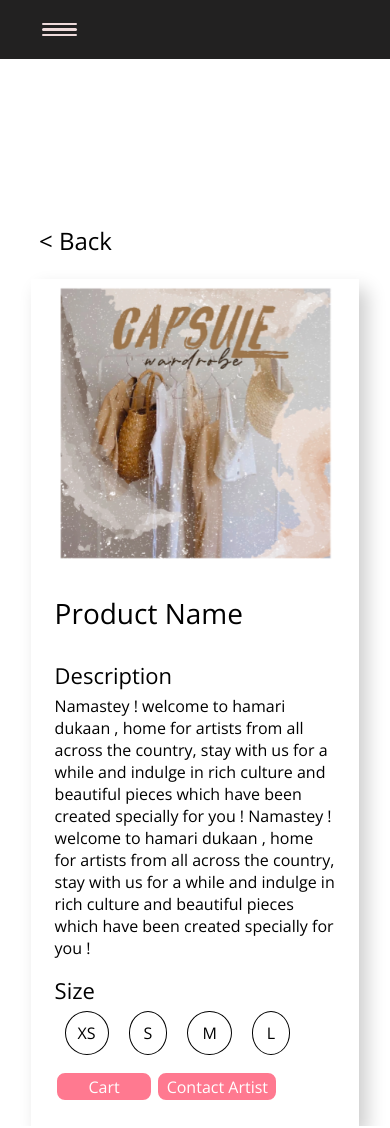
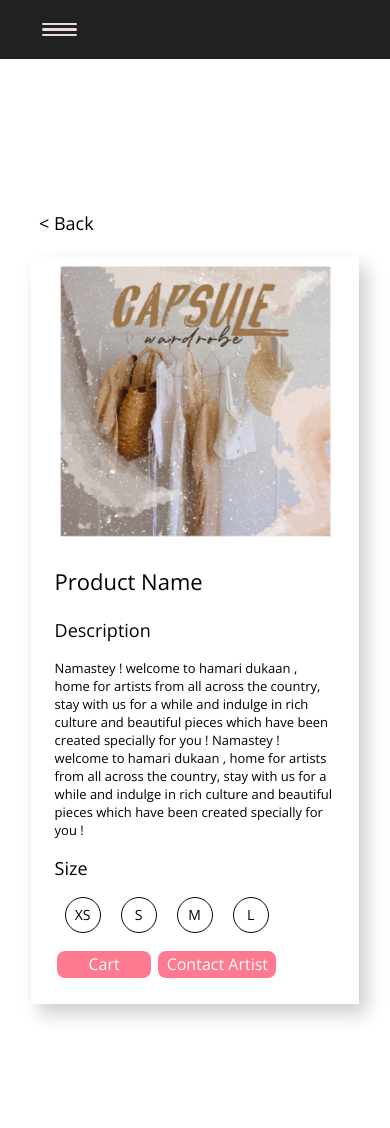
Before and after one commit to ishika1727/ProjectF-category, a plain HTML site: page index.html in a window 390 px wide. Drawn offline with nearby package versions, Linux system fonts and the light colour scheme; a web font is replaced by a local one.

Commit message:
changes done

```diff
--- a/index.css
+++ b/index.css
@@ -91,7 +91,7 @@ html {
 #link{
     width: 80vw;
     text-align: left;
-    font-size: 24px;
+    font-size: 20px;
 }
 #container{
     display: flex;
@@ -118,17 +118,20 @@ html {
     padding:0% 5%;
 }
 label{
-    border-radius: 80%;
-    padding: 10px 14px;
+    border-radius: 50%;
+    padding: 7px;
+    /* padding-top: 10px; */
+    width:24px;
+    height: 24px;
     background: #fff;
     border: 1px solid #000;
     text-align: center;
     font-size: 16px;
     margin:0px 10px;
 }
-#xslabel{
+/* #xslabel{
     padding: 10px 12px;
-}
+} */
 .product-size input[type="radio"]:checked + label {
     border: solid 2px rgba(255, 65, 97,0.7);
 }
@@ -141,7 +144,7 @@ a{
 }
 #desc{
     font-size: 22px;
-    margin: 2% 0%;
+    margin: 4% 0%;
 }
 #product-description{
     font-size: 16px;
@@ -257,7 +260,8 @@ a{
         flex-direction: column;
     }
     #main{
-        padding-top: 30vh;
+        padding-top: 22vh;
+        padding-bottom: 18vh;
     }
     #product-image{
         max-width:70vw;
@@ -267,4 +271,22 @@ a{
         min-width: 20vw;
         padding:1% 3%;
     }
+    #product-name{
+        font-size: 22px;
+    }
+    #desc{
+        font-size: 18px;
+        margin: 6% 0;
+    }
+    #p-desc{
+        font-size: 13px;
+    }
+    label{
+        font-size: 14px;
+        width: 20px;
+        height: 20px;
+    }
+    #link{
+        font-size: 18px;
+    }
 }
--- a/index.html
+++ b/index.html
@@ -56,18 +56,20 @@
 			<div id="content">
 				<p id="product-name">Product Name</p>
 				<p id="product-description">
-					<p id="desc">Description</p>
+				<p id="desc">Description</p>
+				<p id="p-desc">
 					Namastey ! welcome to hamari dukaan , home for artists from all across the
 					country, stay with us for a while and indulge in rich culture and beautiful pieces which have been
 					created specially for you ! Namastey ! welcome to hamari dukaan , home for artists from all across
 					the country, stay with us for a while and indulge in rich culture and beautiful pieces which have
 					been created specially for you !
 				</p>
+				</p>
 				<p id="product-spec">
-					<p id="desc">Size</p>
+				<p id="desc">Size</p>
 				<form class="product-size">
 					<input type="radio" id="xs" name="size" value="xs">
-					<label id="xslabel"for="xs">XS</label>
+					<label id="xslabel" for="xs">XS</label>
 					<input type="radio" id="s" name="size" value="s">
 					<label for="s">S</label>
 					<input type="radio" id="m" name="size" value="m">
```
